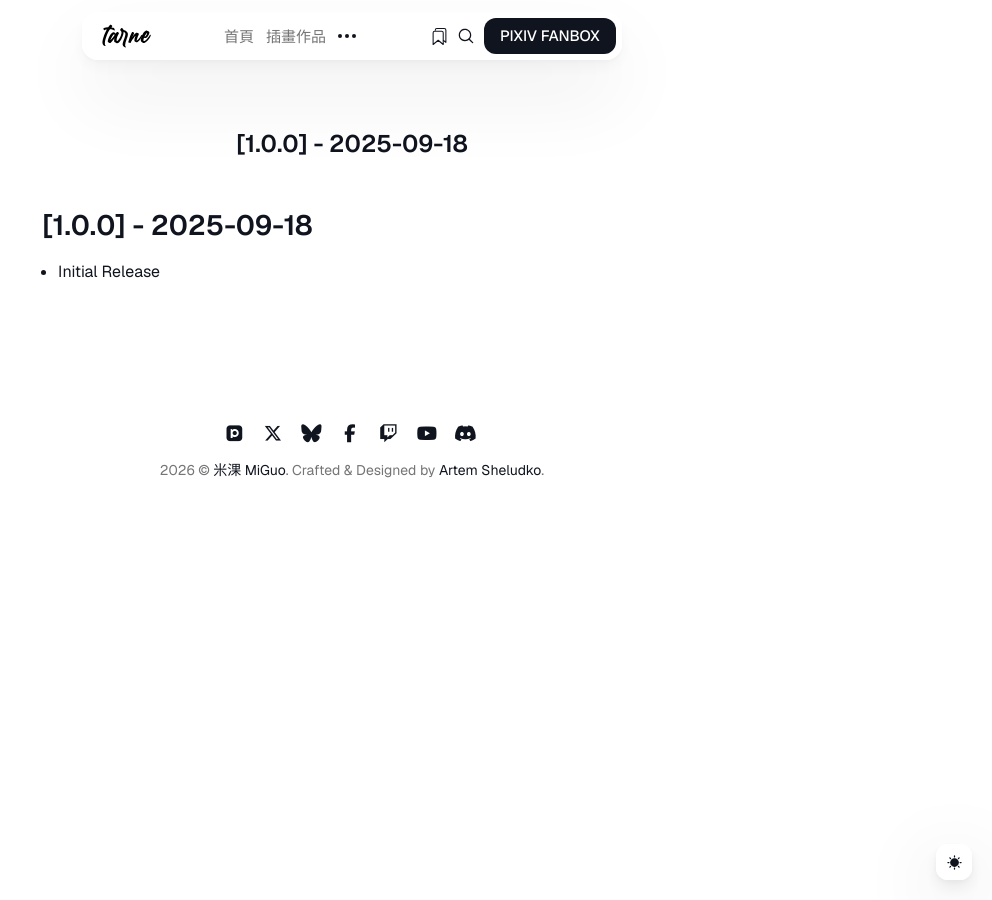
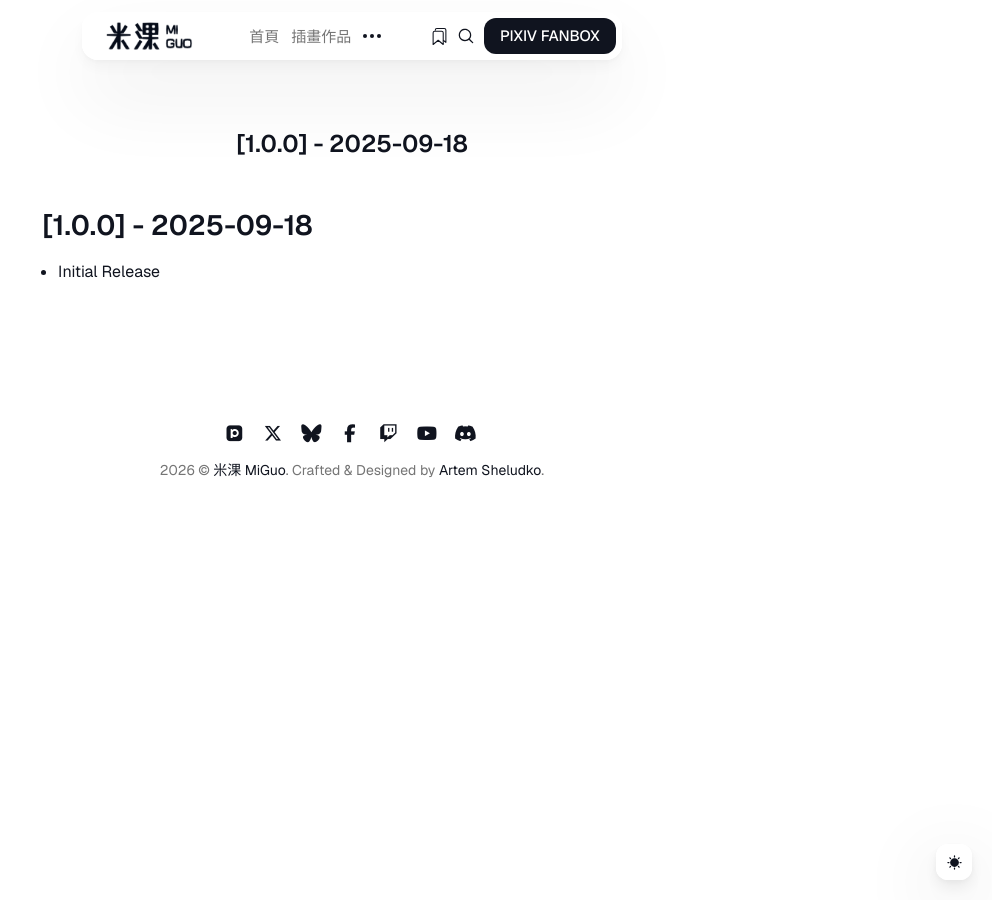
Before and after one commit to miguotw/MiGuo-Website, a Jekyll site: the page built from CHANGELOG.md, in a window 1280 px wide. Shown: the whole page, without its empty margins (288-1280 px from the left). Built offline with Jekyll 4.4.1, drawn with Linux system fonts in a browser that asks for light colours; nearby versions of some CDN libraries; our own code applies the rules of GitHub Pages for plain Markdown files.

Commit message:
更新 Logo

```diff
--- a/_data/settings.yml
+++ b/_data/settings.yml
@@ -2,8 +2,8 @@
 # Site Settings
 title: 米淉 MiGuo
 description: 喜歡畫可愛的女孩子～如果有任何委託的需求，歡迎來信詢問～
-logo: '/images/logo.svg' # You can add own logo. For example '/images/logo.png'.
-logo_dark: '/images/logo-dark.svg'
+logo: '/assets/images/home/logo_dark.png' # You can add own logo. For example '/images/logo.png'.
+logo_dark: '/assets/images/home/logo_light.png'
 color_scheme: auto # You can choose three modes auto, light, and dark. By default, the auto mode is set, which means the user can choose the light or dark mode themself.
 
 
```
Also changed, not shown: assets/images/home/logo_dark.png, assets/images/home/logo_light.png.
